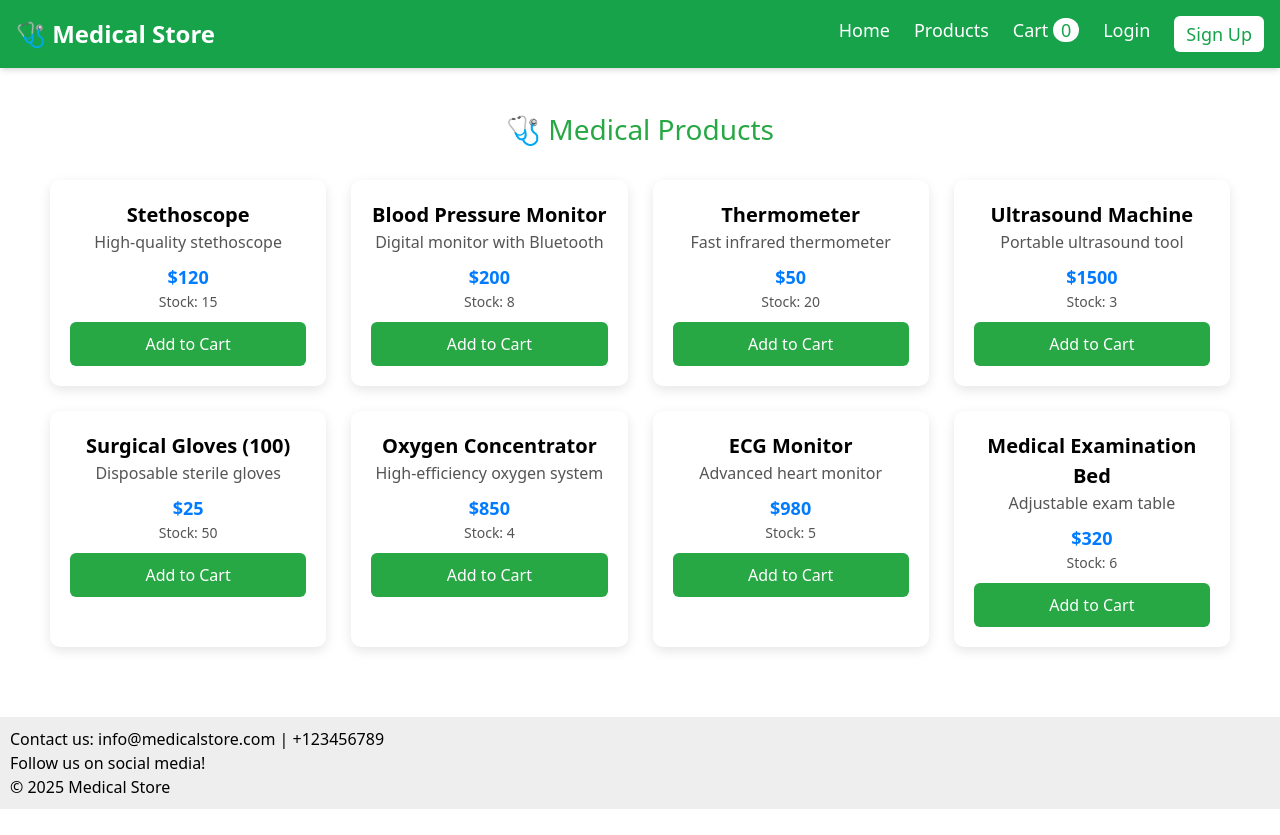
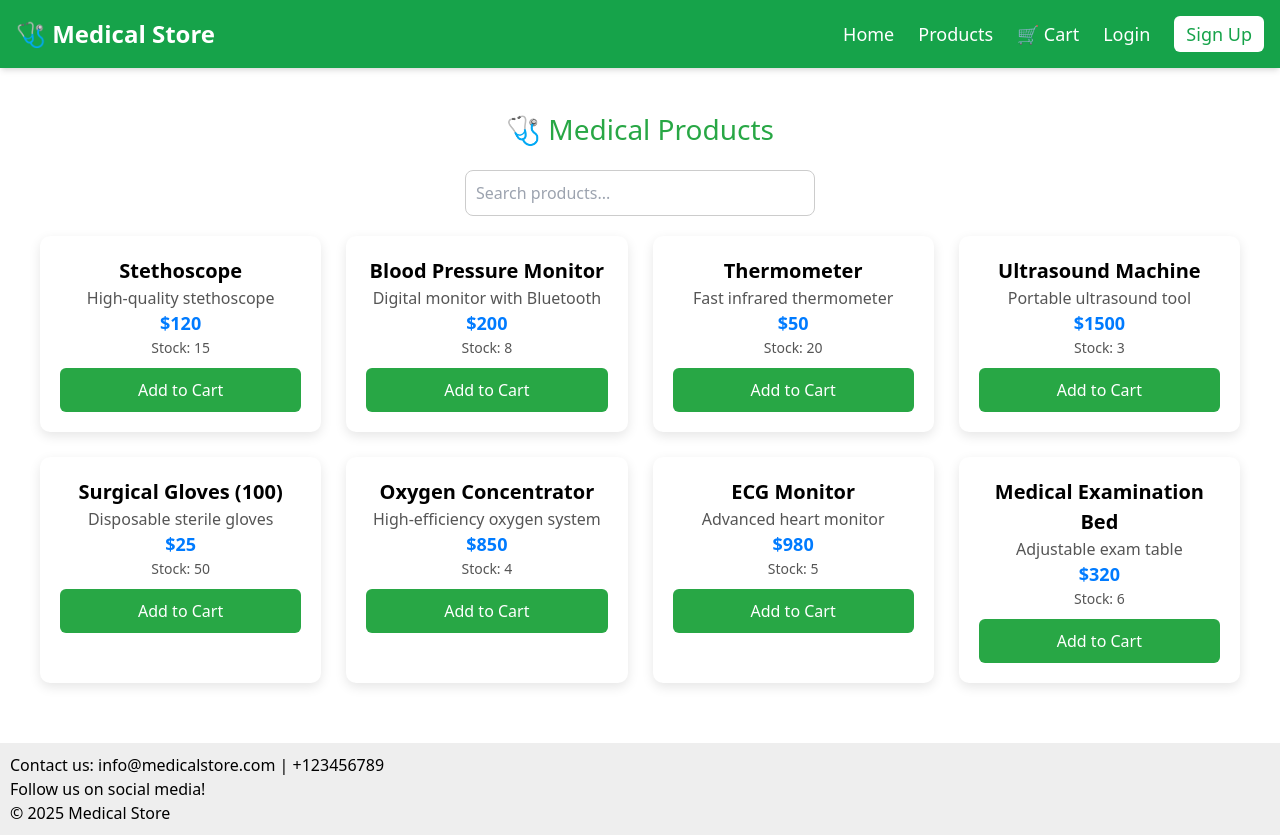
Before and after one commit to abdelkarimmedtech/medical--equipment-store, a React (Create React App) app: page /products in a window 1280 px wide. Before the commit the page ends 809 px from the top, so only its background shows below. Built offline with nearby package versions, Linux system fonts and the light colour scheme.

Commit message:
Enhance cart functionality with localStorage support, improve UI components, and add search feature for products

```diff
--- a/src/App.js
+++ b/src/App.js
@@ -1,4 +1,4 @@
-import React, { useState } from "react";
+import React, { useState, useEffect } from "react";
 import { BrowserRouter as Router, Routes, Route } from "react-router-dom";
 
 import Navbar from "./components/Navbar";
@@ -13,33 +13,47 @@ import { ToastContainer, toast } from "react-toastify";
 import "react-toastify/dist/ReactToastify.css";
 
 function App() {
-  const [cart, setCart] = useState([]);
+  // Load cart from localStorage
+  const [cart, setCart] = useState(() => {
+    return JSON.parse(localStorage.getItem("cart")) || [];
+  });
 
-  // Add to cart with toast notification
+  // Navbar counter state
+  const [cartCount, setCartCount] = useState(0);
+
+  // Sync cart and update counter
+  useEffect(() => {
+    localStorage.setItem("cart", JSON.stringify(cart));
+    setCartCount(cart.reduce((sum, item) => sum + item.quantity, 0));
+  }, [cart]);
+
+  // Add item to cart
   const addToCart = (product) => {
-    const existingItem = cart.find((item) => item.id === product.id);
+    setCart((prevCart) => {
+      const existingItem = prevCart.find((item) => item.id === product.id);
+      let updatedCart;
 
-    if (existingItem) {
-      setCart(
-        cart.map((item) =>
+      if (existingItem) {
+        updatedCart = prevCart.map((item) =>
           item.id === product.id
             ? { ...item, quantity: item.quantity + 1 }
             : item
-        )
-      );
-    } else {
-      setCart([...cart, { ...product, quantity: 1 }]);
-    }
+        );
+      } else {
+        updatedCart = [...prevCart, { ...product, quantity: 1 }];
+      }
 
-    toast.success(`${product.name} added to cart!`, {
-      position: "top-right",
-      autoClose: 1500,
+      setCartCount(updatedCart.reduce((sum, item) => sum + item.quantity, 0));
+      toast.success(`${product.name} added to cart!`, { autoClose: 1500 });
+
+      return updatedCart;
     });
   };
 
+  // Update quantity
   const updateCartItem = (id, change) => {
-    setCart(
-      cart
+    setCart((prevCart) =>
+      prevCart
         .map((item) =>
           item.id === id
             ? { ...item, quantity: Math.max(1, item.quantity + change) }
@@ -49,13 +63,19 @@ function App() {
     );
   };
 
+  // Remove item
   const removeItem = (id) => {
-    setCart(cart.filter((item) => item.id !== id));
+    setCart((prevCart) => prevCart.filter((item) => item.id !== id));
+  };
+
+  // Clear cart
+  const clearCart = () => {
+    setCart([]);
   };
 
   return (
     <Router>
-      <Navbar cartCount={cart.length} />
+      <Navbar cartCount={cartCount} />
 
       <div className="p-5">
         <Routes>
@@ -68,6 +88,7 @@ function App() {
                 cartItems={cart}
                 updateCartItem={updateCartItem}
                 removeItem={removeItem}
+                clearCart={clearCart}
               />
             }
           />
--- a/src/components/Navbar.jsx
+++ b/src/components/Navbar.jsx
@@ -5,20 +5,33 @@ const Navbar = ({ cartCount }) => {
   return (
     <nav className="bg-primary text-white py-4 shadow-md">
       <div className="container mx-auto flex justify-between items-center px-4">
-        <Link to="/" className="text-2xl font-bold">
+
+        {/* Logo */}
+        <Link to="/" className="text-2xl font-bold hover:opacity-90 transition">
           🩺 Medical Store
         </Link>
 
-        <div className="flex gap-6 text-lg">
-          <Link to="/" className="hover:text-gray-200">Home</Link>
-          <Link to="/products" className="hover:text-gray-200">Products</Link>
-          <Link to="/cart" className="hover:text-gray-200">
-            Cart <span className="bg-white text-primary rounded-full px-2">{cartCount}</span>
+        {/* Menu Links */}
+        <div className="flex gap-6 text-lg items-center">
+          <Link to="/" className="hover:text-gray-200 transition">Home</Link>
+          <Link to="/products" className="hover:text-gray-200 transition">Products</Link>
+
+          {/* Cart Icon & Counter */}
+          <Link to="/cart" className="relative flex items-center hover:text-gray-200 transition">
+            🛒 Cart
+            {cartCount > 0 && (  // Show only if there's something
+              <span className="absolute -top-2 -right-4 bg-white text-primary font-bold rounded-full px-2 text-sm shadow-sm animate-pulse">
+                {cartCount}
+              </span>
+            )}
           </Link>
-          <Link to="/login" className="hover:text-gray-200">Login</Link>
+
+          {/* Login & Sign Up */}
+          <Link to="/login" className="hover:text-gray-200 transition">Login</Link>
+
           <Link
             to="/register"
-            className="bg-white text-primary px-3 py-1 rounded-md hover:bg-gray-100"
+            className="bg-white text-primary px-3 py-1 rounded-md hover:bg-gray-100 transition"
           >
             Sign Up
           </Link>
--- a/src/components/ProductCard.jsx
+++ b/src/components/ProductCard.jsx
@@ -1,12 +1,61 @@
-<div className="bg-white shadow-md rounded-lg p-4 text-center hover:scale-105 transition">
-  <h2 className="text-xl font-semibold">{product.name}</h2>
-  <p className="text-gray-600">{product.description}</p>
-  <p className="text-secondary font-bold mt-2">${product.price}</p>
-  <p className="text-sm text-gray-500">Stock: {product.stock}</p>
-  <button
-    className="bg-primary text-white w-full py-2 mt-3 rounded-md hover:bg-green-700"
-    onClick={() => addToCart(product)}
-  >
-    Add to Cart
-  </button>
-</div>
+import React from "react";
+
+export default function ProductCard({ product, addToCart }) {
+  const handleAddToCart = () => {
+    let cart = JSON.parse(localStorage.getItem("cart")) || [];
+
+    const existing = cart.find((item) => item.id === product.id);
+
+    if (existing) {
+      cart = cart.map((item) =>
+        item.id === product.id
+          ? { ...item, quantity: item.quantity + 1 }
+          : item
+      );
+    } else {
+      cart.push({ ...product, quantity: 1 });
+    }
+
+    localStorage.setItem("cart", JSON.stringify(cart));
+    alert("🛒 Product added to cart!");
+  };
+
+  return (
+    <div style={styles.card}>
+      <h3 style={styles.productName}>{product.name}</h3>
+      <p style={styles.description}>{product.description}</p>
+      <p style={styles.price}>${product.price}</p>
+      <p style={styles.stock}>Stock: {product.stock}</p>
+      <button style={styles.button} onClick={handleAddToCart}>
+        Add to Cart
+      </button>
+    </div>
+  );
+}
+
+const styles = {
+  card: {
+    background: "white",
+    padding: "20px",
+    borderRadius: "10px",
+    boxShadow: "0 4px 12px rgba(0,0,0,0.1)",
+    transition: "transform 0.25s",
+    cursor: "pointer",
+  },
+  productName: { fontSize: "20px", fontWeight: "bold" },
+  description: { color: "#555", marginBottom: "10px" },
+  price: { fontSize: "18px", fontWeight: "bold", color: "#007bff" },
+  stock: { fontSize: "14px", color: "#555" },
+  button: {
+    marginTop: "10px",
+    backgroundColor: "#28a745",
+    color: "white",
+    border: "none",
+    padding: "10px 15px",
+    borderRadius: "6px",
+    cursor: "pointer",
+    width: "100%",
+    fontSize: "16px",
+    transition: "0.3s",
+  },
+};
--- a/src/components/ProductList.jsx
+++ b/src/components/ProductList.jsx
@@ -1,10 +1,36 @@
 import React, { useState } from "react";
 import products from "../data/products";
+import ProductCard from "./ProductCard";
 
-function Products({ addToCart }) {
+{filteredProducts.map((product) => (
+  <ProductCard key={product.id} product={product} addToCart={addToCart} />
+))}
+
+export default function Products() {
   const [searchTerm, setSearchTerm] = useState("");
 
-  // Filter products based on the search input
+  // 🔹 Function to add product to cart & save in localStorage
+  const addToCart = (product) => {
+    let cart = JSON.parse(localStorage.getItem("cart")) || [];
+
+    // Check if product already exists
+    const existing = cart.find((item) => item.id === product.id);
+
+    if (existing) {
+      cart = cart.map((item) =>
+        item.id === product.id
+          ? { ...item, quantity: item.quantity + 1 }
+          : item
+      );
+    } else {
+      cart.push({ ...product, quantity: 1 });
+    }
+
+    localStorage.setItem("cart", JSON.stringify(cart));
+    alert("🛒 Product added to cart!");
+  };
+
+  // Filter based on search input
   const filteredProducts = products.filter((product) =>
     product.name.toLowerCase().includes(searchTerm.toLowerCase()) ||
     product.description.toLowerCase().includes(searchTerm.toLowerCase())
@@ -14,7 +40,7 @@ function Products({ addToCart }) {
     <div style={styles.container}>
       <h2 style={styles.title}>🩺 Medical Products</h2>
 
-      {/*  Search Bar */}
+      {/* 🔍 Search Bar */}
       <input
         type="text"
         placeholder="Search products..."
@@ -33,6 +59,8 @@ function Products({ addToCart }) {
               <p style={styles.description}>{product.description}</p>
               <p style={styles.price}>${product.price}</p>
               <p style={styles.stock}>Stock: {product.stock}</p>
+
+              {/* 🟢 UPDATED Add To Cart */}
               <button style={styles.button} onClick={() => addToCart(product)}>
                 Add to Cart
               </button>
@@ -55,7 +83,7 @@ const styles = {
     fontSize: "16px",
     borderRadius: "8px",
     border: "1px solid #ccc",
-    marginBottom: "20px"
+    marginBottom: "20px",
   },
   grid: {
     display: "grid",
@@ -88,5 +116,3 @@ const styles = {
     transition: "0.3s",
   },
 };
-
-export default Products;
--- a/src/pages/Cart.jsx
+++ b/src/pages/Cart.jsx
@@ -1,11 +1,29 @@
 import React from "react";
+import { toast } from "react-toastify";
 
-export default function Cart({ cartItems, updateCartItem, removeItem }) {
-  const total = cartItems.reduce((sum, item) => sum + item.price * item.quantity, 0);
+export default function Cart({ cartItems, updateCartItem, removeItem, clearCart }) {
+  const total = cartItems.reduce(
+    (sum, item) => sum + item.price * item.quantity,
+    0
+  );
+
+  const handlePurchase = () => {
+    if (cartItems.length === 0) {
+      toast.info("🛒 Your cart is empty!", { position: "top-center", autoClose: 1500 });
+      return;
+    }
+
+    toast.success("🎉 Thank you for your purchase!", {
+      position: "top-center",
+      autoClose: 2000,
+    });
+
+    clearCart(); // instantly updates navbar
+  };
 
   return (
     <div style={{ padding: "20px", maxWidth: "600px", margin: "auto" }}>
-      <h2 style={{ marginBottom: "20px" }}>🛒 Your Cart</h2>
+      <h2>🛒 Your Cart</h2>
 
       {cartItems.length === 0 ? (
         <p>Your cart is empty</p>
@@ -26,7 +44,11 @@ export default function Cart({ cartItems, updateCartItem, removeItem }) {
               </div>
             </div>
           ))}
-          <h3 style={{ marginTop: "20px" }}>💵 Total: ${total.toFixed(2)}</h3>
+
+          <h3>💵 Total: ${total.toFixed(2)}</h3>
+          <button style={styles.purchase} onClick={handlePurchase}>
+            ✔ Purchase
+          </button>
         </>
       )}
     </div>
@@ -37,17 +59,33 @@ const styles = {
   cartItem: {
     display: "flex",
     justifyContent: "space-between",
-    alignItems: "center",
     background: "white",
     padding: "15px",
     borderRadius: "8px",
-    boxShadow: "0 2px 6px rgba(0,0,0,0.1)",
     marginBottom: "10px",
   },
-
-  actions: { display: "flex", gap: "10px", alignItems: "center" },
-
-  qty: { padding: "5px 10px", border: "1px solid #ddd", borderRadius: "5px" },
-
-  remove: { background: "red", color: "white", border: "none", padding: "5px 10px", borderRadius: "5px" },
+  actions: {
+    display: "flex",
+    gap: "10px",
+  },
+  qty: {
+    border: "1px solid #ddd",
+    padding: "5px 10px",
+    borderRadius: "5px",
+  },
+  remove: {
+    background: "red",
+    color: "white",
+    border: "none",
+    padding: "5px",
+    borderRadius: "5px",
+  },
+  purchase: {
+    marginTop: "10px",
+    background: "green",
+    color: "white",
+    border: "none",
+    padding: "10px 20px",
+    borderRadius: "8px",
+  },
 };
--- a/src/pages/Products.jsx
+++ b/src/pages/Products.jsx
@@ -1,23 +1,70 @@
-import React from "react";
+import React, { useState } from "react";
 import products from "../data/products";
 
-function Products({ addToCart }) {
+export default function Products({ addToCart }) {
+  const [searchTerm, setSearchTerm] = useState("");
+
+  // 🔥 Add to cart with localStorage
+  const handleAdd = (product) => {
+    let cart = JSON.parse(localStorage.getItem("cart")) || [];
+    const existing = cart.find((item) => item.id === product.id);
+
+    if (existing) {
+      cart = cart.map((item) =>
+        item.id === product.id
+          ? { ...item, quantity: item.quantity + 1 }
+          : item
+      );
+    } else {
+      cart.push({ ...product, quantity: 1 });
+    }
+
+    localStorage.setItem("cart", JSON.stringify(cart));
+    alert("🛒 Product added to cart!");
+  };
+
+  // 🔎 Search filter
+  const filteredProducts = products.filter(
+    (product) =>
+      product.name.toLowerCase().includes(searchTerm.toLowerCase()) ||
+      product.description.toLowerCase().includes(searchTerm.toLowerCase())
+  );
+
   return (
     <div style={styles.container}>
       <h2 style={styles.title}>🩺 Medical Products</h2>
 
+      <input
+        type="text"
+        placeholder="Search products..."
+        value={searchTerm}
+        onChange={(e) => setSearchTerm(e.target.value)}
+        style={styles.searchInput}
+      />
+
       <div style={styles.grid}>
-        {products.map((product) => (
-          <div key={product.id} style={styles.card}>
+        {filteredProducts.length === 0 ? (
+          <p>No products found.</p>
+        ) : (
+          filteredProducts.map((product) => (
+            <div
+              key={product.id}
+              style={styles.card}
+              onMouseEnter={(e) => (e.currentTarget.style.transform = "scale(1.02)")}
+              onMouseLeave={(e) => (e.currentTarget.style.transform = "scale(1)")}
+            >
               <h3 style={styles.productName}>{product.name}</h3>
               <p style={styles.description}>{product.description}</p>
               <p style={styles.price}>${product.price}</p>
               <p style={styles.stock}>Stock: {product.stock}</p>
-            <button style={styles.button} onClick={() => addToCart(product)}>
+
+              {/* GREEN FIX 🚀 */}
+              <button style={styles.button} onClick={() => handleAdd(product)}>
                 Add to Cart
               </button>
             </div>
-        ))}
+          ))
+        )}
       </div>
     </div>
   );
@@ -26,28 +73,31 @@ function Products({ addToCart }) {
 const styles = {
   container: { textAlign: "center", padding: "20px" },
   title: { fontSize: "28px", marginBottom: "20px", color: "#28a745" },
-
+  searchInput: {
+    padding: "10px",
+    width: "50%",
+    maxWidth: "350px",
+    fontSize: "16px",
+    borderRadius: "8px",
+    border: "1px solid #ccc",
+    marginBottom: "20px",
+  },
   grid: {
     display: "grid",
     gridTemplateColumns: "repeat(auto-fit, minmax(260px, 1fr))",
     gap: "25px",
-    padding: "10px",
   },
-
   card: {
     background: "white",
     padding: "20px",
     borderRadius: "10px",
     boxShadow: "0 4px 12px rgba(0,0,0,0.1)",
-    transition: "transform 0.25s",
-    cursor: "pointer",
+    transition: "transform 0.25s ease",
   },
-
   productName: { fontSize: "20px", fontWeight: "bold" },
-  description: { color: "#555", marginBottom: "10px" },
+  description: { color: "#555" },
   price: { fontSize: "18px", fontWeight: "bold", color: "#007bff" },
   stock: { fontSize: "14px", color: "#555" },
-
   button: {
     marginTop: "10px",
     backgroundColor: "#28a745",
@@ -58,11 +108,5 @@ const styles = {
     cursor: "pointer",
     width: "100%",
     fontSize: "16px",
-    transition: "0.3s",
   },
 };
-
-// Hover effect
-styles.card[':hover'] = { transform: "scale(1.03)" };
-
-export default Products;
```
Lines whose indentation alone changed are shown as unchanged.
